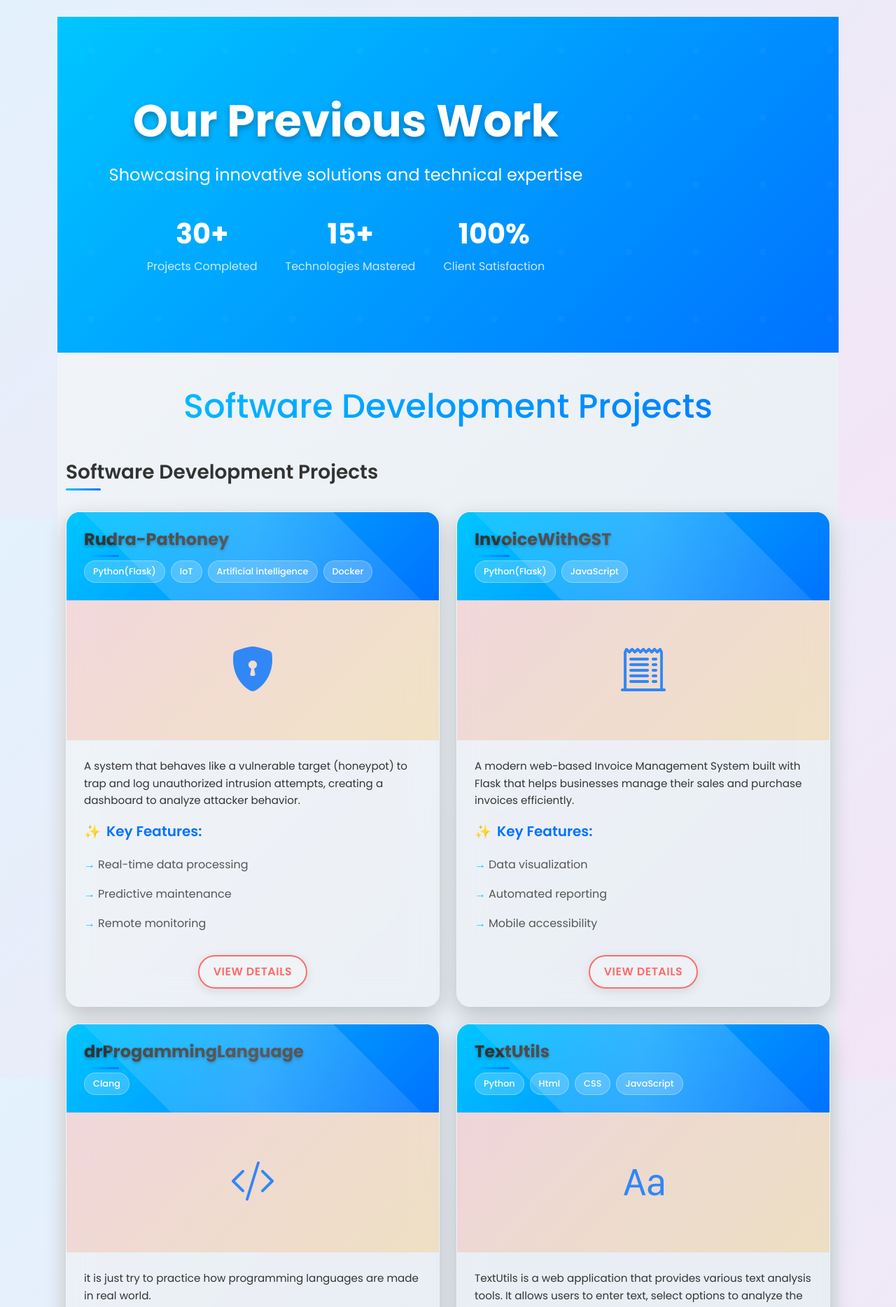
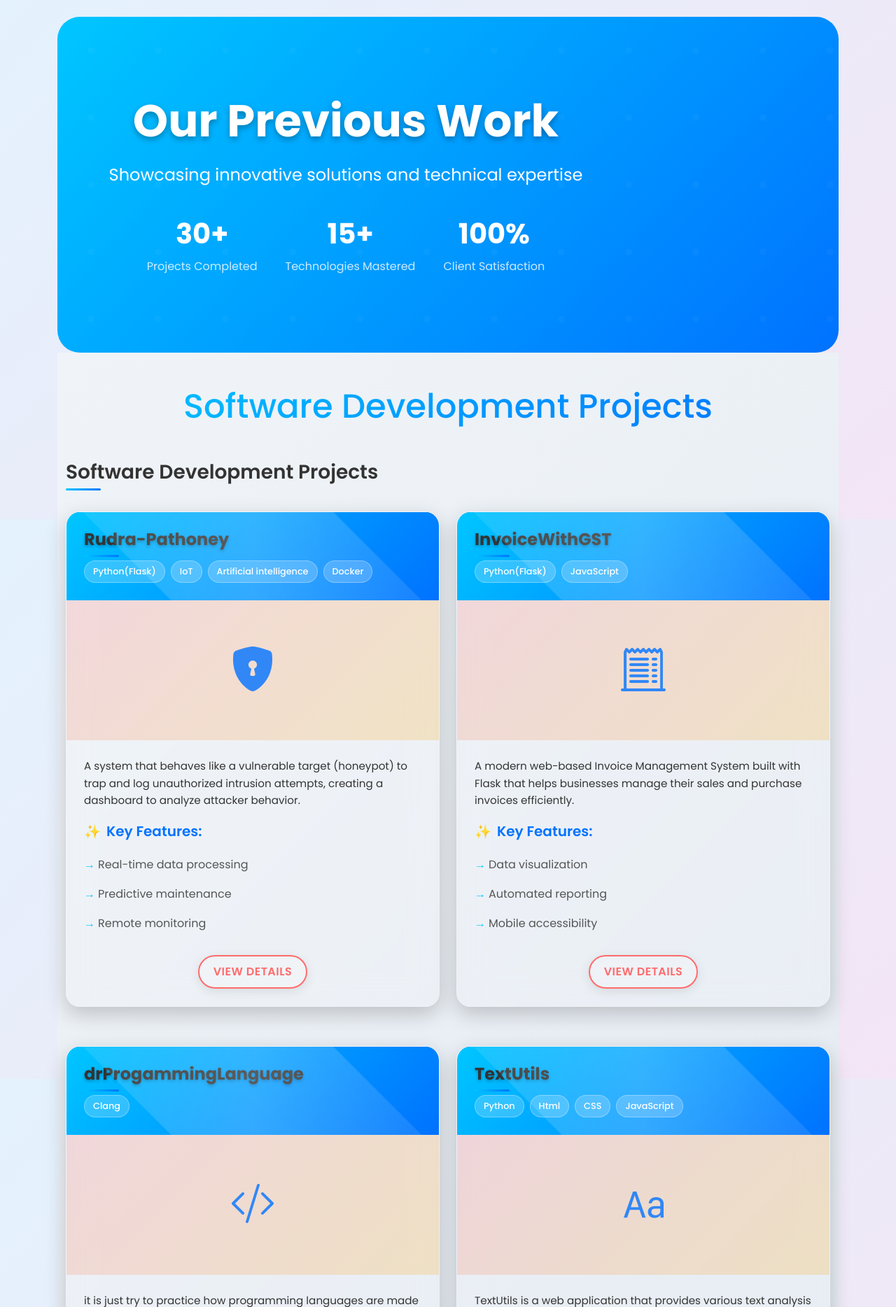
Before and after one commit to nikhildubey-23/sparksolutions, a Flask app: page /previous-work in a window 1280 px wide. Shown: the part 58-1926 px from the top of the page at 70% size. Run offline with Flask 3, Linux system fonts and the light colour scheme.

Commit message:
preparing the project

```diff
--- a/static/css/main.css
+++ b/static/css/main.css
@@ -423,6 +423,7 @@ a.nav-link:hover {
     text-align: center;
     position: relative;
     overflow: hidden;
+    border-radius: 2rem;
 }
 
 .portfolio-hero::before {
@@ -553,6 +554,7 @@ a.nav-link:hover {
     position: relative;
     backdrop-filter: blur(20px);
     border: 1px solid rgba(255, 255, 255, 0.2);
+    margin-bottom: 2rem;
 }
 
 .project-card::before {
```
